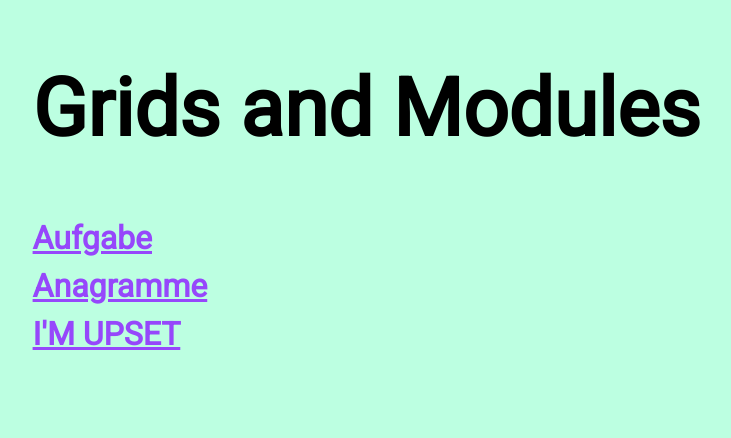
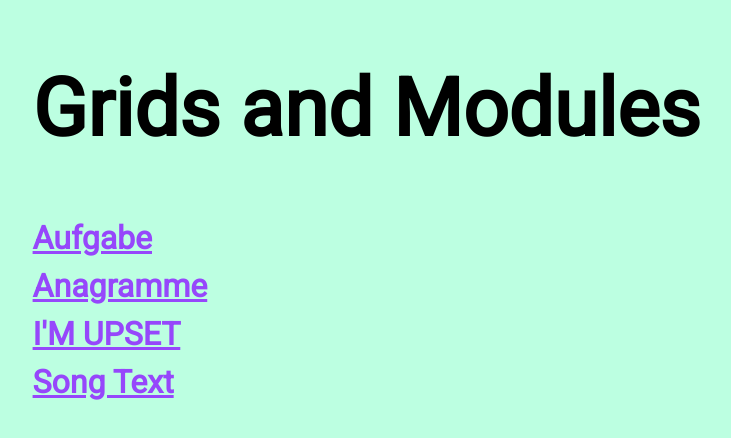
Before and after one commit to samdiener/IAD2019.grid-and-modules, a plain HTML site: page index.html in a window 1280 px wide. Shown: the whole page, without its empty margins (165-896 px from the left). Drawn offline with Linux system fonts and the light colour scheme.

Commit message:
Nav Update

```diff
--- a/index.html
+++ b/index.html
@@ -78,6 +78,7 @@ color: #0bd9a9;
   <div class="link"><a href="/IAD2019.grid-and-modules/aufgabe/index.html">Aufgabe</a></div>
   <div class="link"><a href="/IAD2019.grid-and-modules/anagramme/index.html">Anagramme</a></div>
   <div class="link"><a href="/IAD2019.grid-and-modules/upset/index.html">I'M UPSET</a></div>
+  <div class="link"><a href="/IAD2019.grid-and-modules/abgabe/index.html">Song Text</a></div>
 
 
 
```
